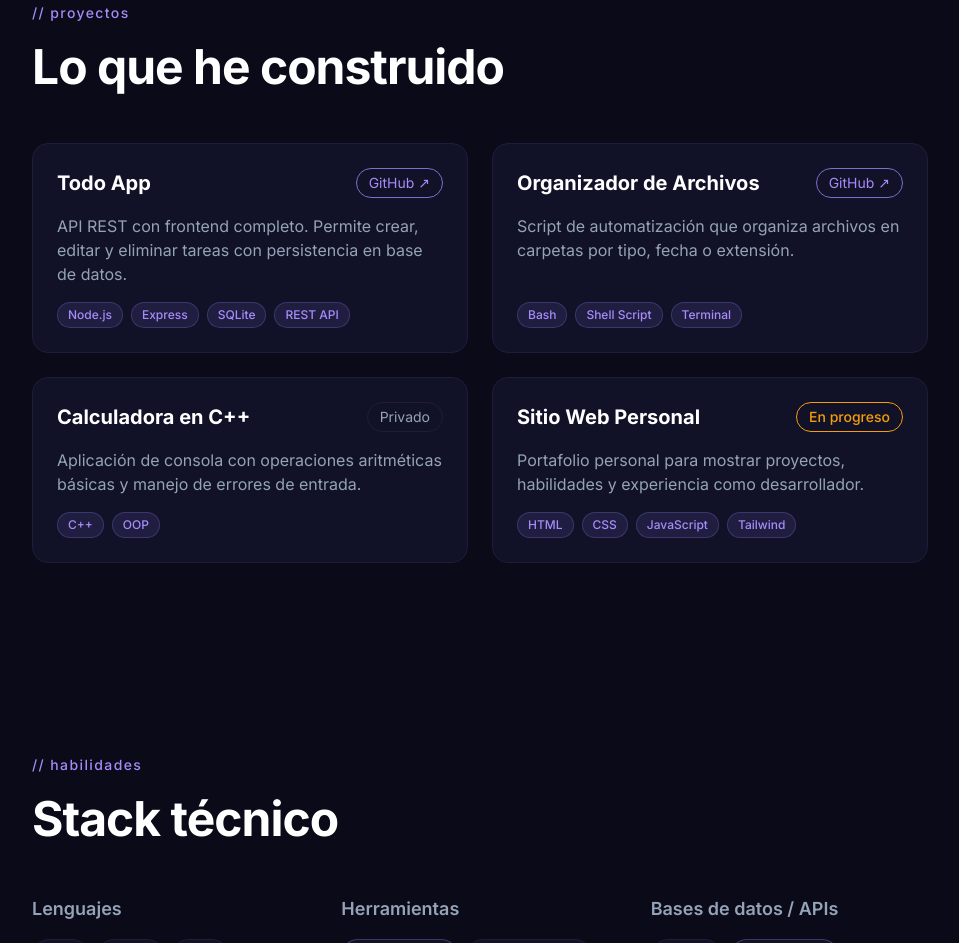
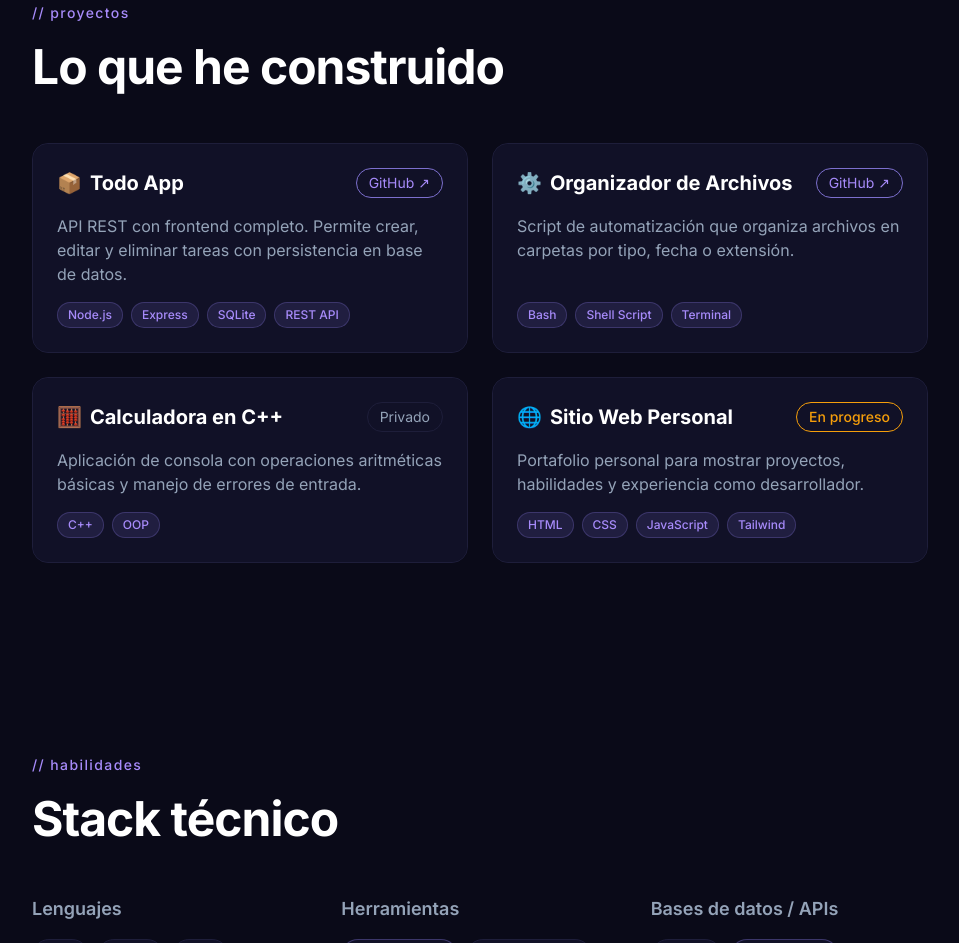
Before and after one commit to rrobertf/rrobertf.github.io, a plain HTML site: page index.html in a window 1280 px wide. Shown: the part 1491-2434 px from the top of the page, without its empty margins (160-1119 px from the left). Drawn offline with nearby package versions, Linux system fonts and the light colour scheme.

Commit message:
style: animated conic-gradient border on project cards, add icons

```diff
--- a/index.html
+++ b/index.html
@@ -37,13 +37,58 @@
     .cursor { animation: blink 1s step-end infinite; }
     @keyframes blink { 0%,100%{opacity:1} 50%{opacity:0} }
 
+    /* Project cards */
     .project-card {
-      transition: transform 0.2s ease, border-color 0.2s ease, box-shadow 0.2s ease;
+      position: relative;
+      border-radius: 16px;
+      background: var(--bg-card);
+      border: 1px solid var(--border);
+      transition: transform 0.25s ease, box-shadow 0.25s ease;
+      z-index: 0;
+      overflow: hidden;
+    }
+    .project-card::before {
+      content: '';
+      position: absolute;
+      inset: -1px;
+      border-radius: 17px;
+      background: conic-gradient(
+        from var(--angle, 0deg),
+        transparent 60%,
+        rgba(124, 111, 205, 0.85) 75%,
+        rgba(167, 139, 250, 0.6) 85%,
+        transparent 95%
+      );
+      opacity: 0;
+      z-index: -1;
+      transition: opacity 0.3s ease;
+      animation: card-spin 3s linear infinite paused;
+    }
+    .project-card:hover::before {
+      opacity: 1;
+      animation-play-state: running;
     }
     .project-card:hover {
-      transform: translateY(-4px);
-      border-color: var(--accent) !important;
-      box-shadow: 0 8px 32px rgba(124,111,205,0.2);
+      transform: translateY(-5px);
+      box-shadow: 0 12px 40px rgba(124, 111, 205, 0.2);
+    }
+    @property --angle {
+      syntax: '<angle>';
+      initial-value: 0deg;
+      inherits: false;
+    }
+    @keyframes card-spin {
+      to { --angle: 360deg; }
+    }
+    .project-card-inner {
+      position: relative;
+      background: var(--bg-card);
+      border-radius: 15px;
+      padding: 24px;
+      height: 100%;
+      display: flex;
+      flex-direction: column;
+      gap: 16px;
     }
     .tech-badge {
       padding: 3px 10px;
@@ -53,6 +98,9 @@
       background: rgba(124,111,205,0.15);
       color: var(--accent-light);
       border: 1px solid rgba(124,111,205,0.3);
+    }
+    .tech-badge:hover {
+      box-shadow: 0 0 10px rgba(124, 111, 205, 0.45);
     }
 
     .skill-badge {
@@ -250,9 +298,13 @@
     <h2 style="font-size:clamp(32px,5vw,48px);font-weight:700;letter-spacing:-1px;" class="stagger-child mb-10">Lo que he construido</h2>
     <div class="stagger-child grid md:grid-cols-2 gap-6">
 
-      <div class="project-card p-6 rounded-2xl flex flex-col gap-4" style="background:var(--bg-card);border:1px solid var(--border);">
+      <div class="project-card flex flex-col">
+        <div class="project-card-inner">
           <div class="flex items-center justify-between">
+            <div class="flex items-center gap-2">
+              <span class="text-xl">📦</span>
               <h3 class="text-xl font-bold">Todo App</h3>
+            </div>
             <a href="https://github.com/rrobertf/todo-api" target="_blank" rel="noopener"
                class="text-sm px-3 py-1 rounded-full transition-colors hover:text-white"
                style="color:var(--accent-light);border:1px solid var(--accent);">
@@ -267,10 +319,15 @@
             <span class="tech-badge">REST API</span>
           </div>
         </div>
+      </div>
 
-      <div class="project-card p-6 rounded-2xl flex flex-col gap-4" style="background:var(--bg-card);border:1px solid var(--border);">
+      <div class="project-card flex flex-col">
+        <div class="project-card-inner">
           <div class="flex items-center justify-between">
+            <div class="flex items-center gap-2">
+              <span class="text-xl">⚙️</span>
               <h3 class="text-xl font-bold">Organizador de Archivos</h3>
+            </div>
             <a href="https://github.com/rrobertf/organizador" target="_blank" rel="noopener"
                class="text-sm px-3 py-1 rounded-full transition-colors hover:text-white"
                style="color:var(--accent-light);border:1px solid var(--accent);">
@@ -284,10 +341,15 @@
             <span class="tech-badge">Terminal</span>
           </div>
         </div>
+      </div>
 
-      <div class="project-card p-6 rounded-2xl flex flex-col gap-4" style="background:var(--bg-card);border:1px solid var(--border);">
+      <div class="project-card flex flex-col">
+        <div class="project-card-inner">
           <div class="flex items-center justify-between">
+            <div class="flex items-center gap-2">
+              <span class="text-xl">🧮</span>
               <h3 class="text-xl font-bold">Calculadora en C++</h3>
+            </div>
             <span class="text-sm px-3 py-1 rounded-full" style="color:var(--text-muted);border:1px solid var(--border);">
               Privado
             </span>
@@ -298,10 +360,15 @@
             <span class="tech-badge">OOP</span>
           </div>
         </div>
+      </div>
 
-      <div class="project-card p-6 rounded-2xl flex flex-col gap-4" style="background:var(--bg-card);border:1px solid var(--border);">
+      <div class="project-card flex flex-col">
+        <div class="project-card-inner">
           <div class="flex items-center justify-between">
+            <div class="flex items-center gap-2">
+              <span class="text-xl">🌐</span>
               <h3 class="text-xl font-bold">Sitio Web Personal</h3>
+            </div>
             <span class="text-sm px-3 py-1 rounded-full font-medium" style="color:#f59e0b;border:1px solid #f59e0b;">
               En progreso
             </span>
@@ -312,6 +379,7 @@
             <span class="tech-badge">CSS</span>
             <span class="tech-badge">JavaScript</span>
             <span class="tech-badge">Tailwind</span>
+          </div>
         </div>
       </div>
 
```
Lines whose indentation alone changed are shown as unchanged.
